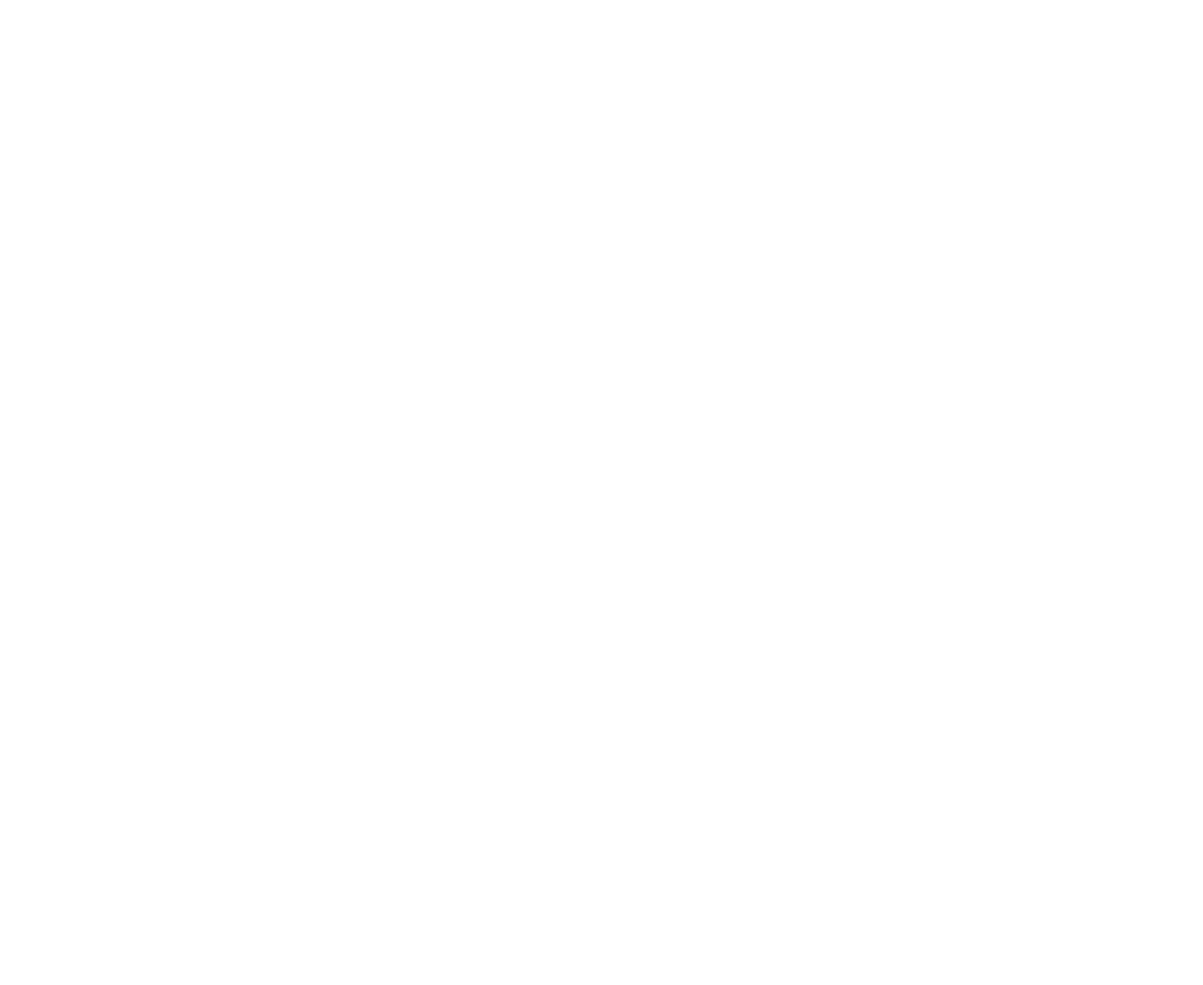
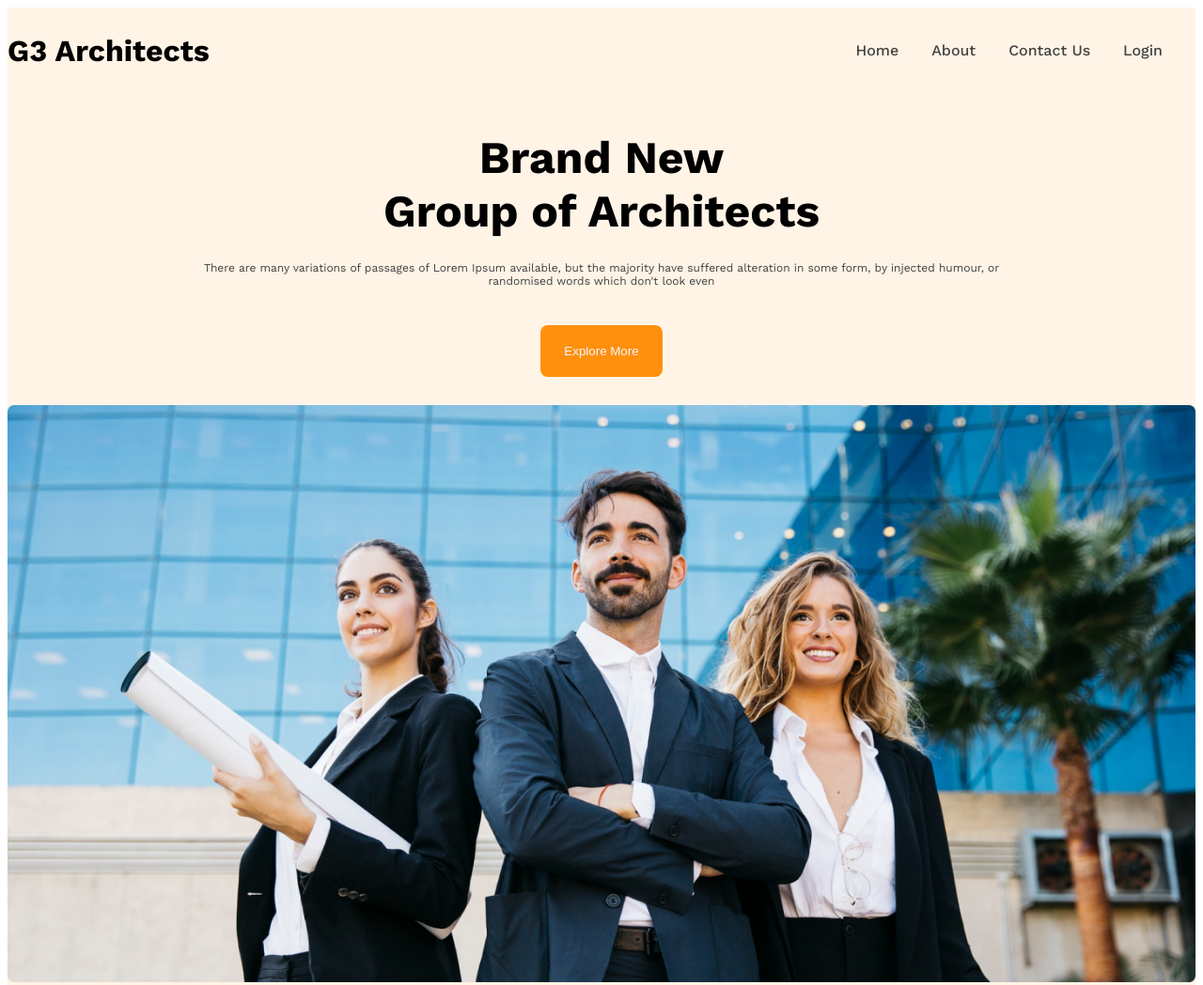
Before and after one commit to theesakib/g3-architects, a plain HTML site: page index.html in a window 1280 px wide. Shown: the top 1048 px of the page at 94% size. Before the commit the page ends 800 px from the top, so only its background shows below. Drawn offline with nearby package versions, Linux system fonts and the light colour scheme.

Commit message:
header part

```diff
--- a/index.html
+++ b/index.html
@@ -6,9 +6,25 @@
     <title>Document</title>
     <link rel="stylesheet" href="style/style.css">
 </head>
-<body>
-    <header>
-
+<body class="work-sans-font">
+    <header class="bg-color">
+        <nav class="navbar">
+        <h1 class="big-font">G3 Architects</h1>
+            <ul class="link small-font">
+                <li> <a href="#">Home</a></li>
+                <li> <a href="#">About</a></li>
+                <li> <a href="#">Contact Us</a></li>
+                <li> <a href="#">Login</a></li>
+        </ul>
+        </nav>
+        <section class="banner">
+            <div class="banner-content">
+            <h1 class="banner-big-font">Brand New <br> Group of Architects</h1>
+            <p class="small-font dark2">There are many variations of passages of Lorem Ipsum available, but the majority have suffered alteration in some form, by injected humour, or randomised words which don't look even</p>
+            <button class="btn">Explore More</button>
+            </div>
+            <img class="banner-img" src="images/banner.png" alt="">
+        </section>
     </header>
     <main>
 
--- a/style/style.css
+++ b/style/style.css
@@ -0,0 +1,84 @@
+@import url('https://fonts.googleapis.com/css2?family=Work+Sans:ital,wght@0,100..900;1,100..900&display=swap');
+
+.work-sans-font {
+  font-family: "Work Sans", sans-serif;
+  font-optical-sizing: auto;
+  font-weight: bold;
+  font-style: normal;
+  font-size: normal;
+}
+.small-font{
+    font-size:1rem;
+    font-weight: 500;
+}
+.big-font{
+    font-weight:bold;
+    font-size:2rem;
+}
+.navbar{
+    display: flex;
+    justify-content: space-between;
+    align-items: center;
+    max-width: 1400px;
+    margin: 0 auto;
+}
+.link{
+    display: flex;
+    justify-content: space-around;
+}
+.link li{
+    list-style: none;
+    margin-right: 35px;
+}
+.link li a{
+    text-decoration: none;
+    color: rgba(66, 66, 66, 1)
+}
+.bg-color{
+    background-color: rgba(255, 144, 14, 0.1);
+}
+.btn{
+    padding: 20px 25px;
+    margin: 15px 15px;
+    border-radius: 8px;
+    border: none;
+    font-weight:37rem;
+    color: aliceblue;
+    background-color: #FF900E;
+}
+.dark2{
+    color: rgba(66, 66, 66, 1);
+    font-size: 0.75rem;
+    font-weight: normal;
+    margin-bottom: 25px;
+}
+.banner-big-font{
+    font-weight: bold;
+    font-size: 3rem;
+    margin-bottom: 25px;
+}
+.banner-content{
+    max-width: 856px;
+    margin: 0 auto;
+    text-align: center;
+}
+.banner-img{
+    max-width: 1440px;
+    margin: 0 auto;
+
+}
+.banner{
+    max-width: 1400px;
+    margin: 0 auto;
+}
+.banner-img{
+    width: 100%;
+    margin: 15px auto;
+}
+@media screen and (max-width:576px) {
+    .navbar,
+    .link li
+    {
+        flex-direction: column;
+    }
+}
```
